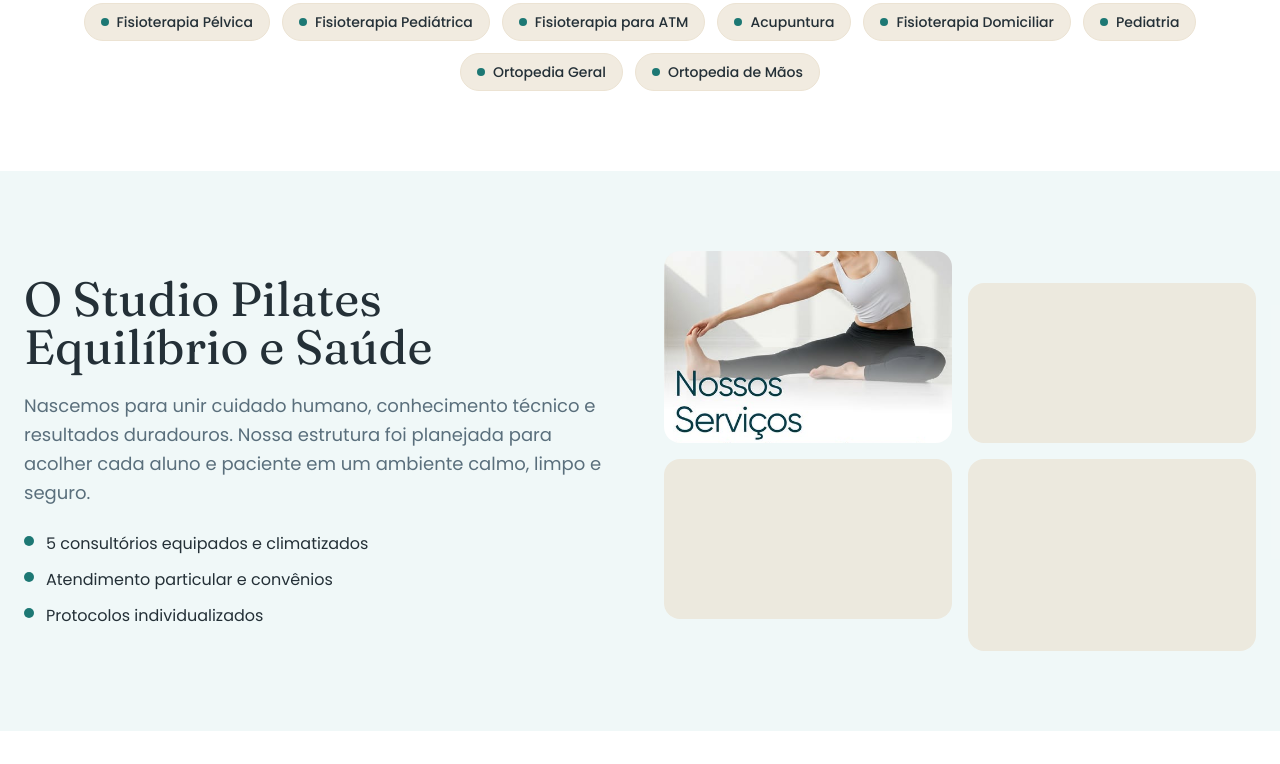
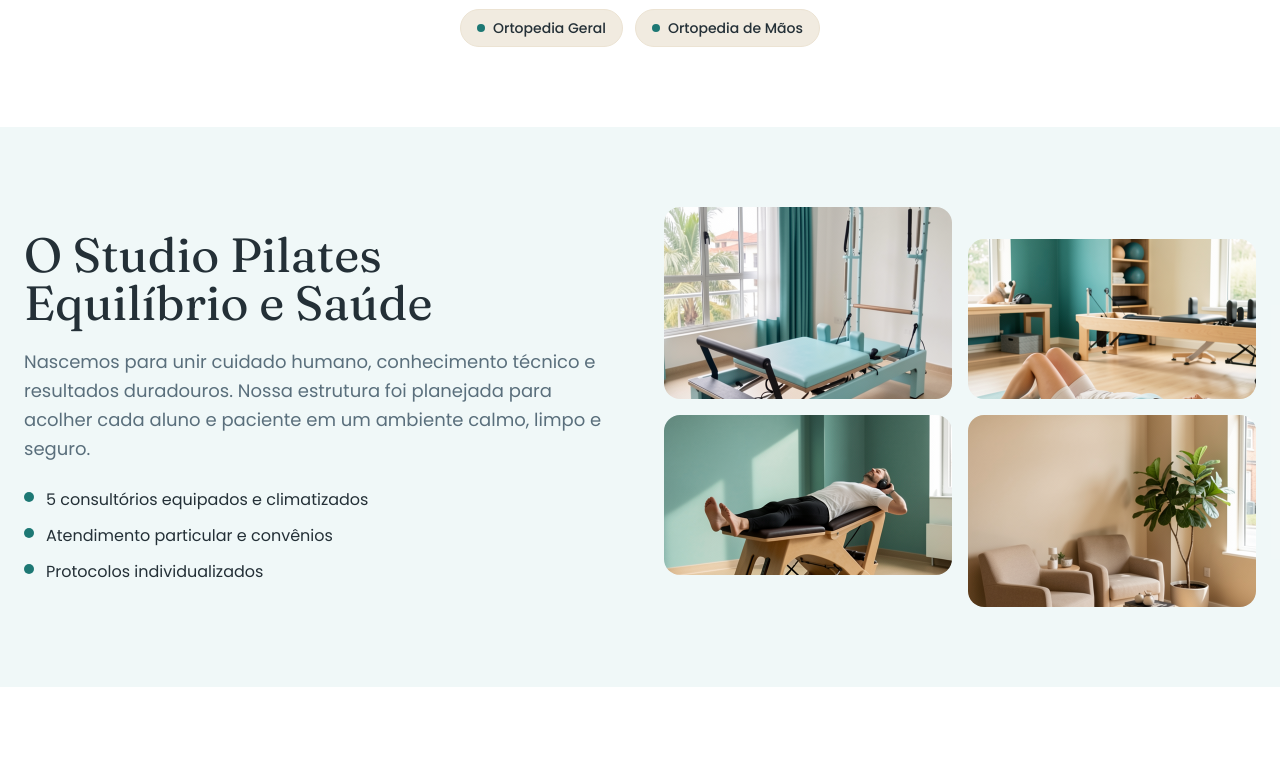
Before and after one commit to marquesemoreno/studiopilatesconquista, a website: page index.html in a window 1280 px wide. Shown: the part 1982-2746 px from the top of the page. Drawn offline with nearby package versions, Linux system fonts and the light colour scheme.

Commit message:
chore: remove 20y badge, replace about grid with real studio photos

```diff
--- a/index.html
+++ b/index.html
@@ -73,7 +73,6 @@
 <section class="relative overflow-hidden">
   <div class="absolute inset-0 hero-mesh"></div>
   <div class="relative max-w-7xl mx-auto px-6 pt-24 pb-28 md:pt-32 md:pb-36 text-center">
-    <span class="inline-block bg-brand-teal text-white text-xs font-semibold tracking-widest uppercase px-4 py-1.5 rounded-full mb-4">Em 2026 completamos 20 anos</span>
     <div class="relative mx-auto max-w-5xl rounded-3xl overflow-hidden shadow-2xl mb-8">
       <img src="/images/hero.jpg" alt="Atendimento Studio Pilates Conquista" class="w-full h-64 sm:h-80 md:h-[420px] object-cover" />
     </div>
@@ -154,12 +153,12 @@
     </div>
     <div class="grid grid-cols-2 gap-4">
       <div class="space-y-4">
-        <img src="/images/sobre-grid.jpg" alt="Espaço Studio Pilates" class="w-full h-48 object-cover rounded-2xl" />
-        <div class="bg-brand-sand-dark/70 rounded-2xl h-40"></div>
+        <img src="/images/sobre-1.png" alt="Ambiente do Studio Pilates" class="w-full h-48 object-cover rounded-2xl" />
+        <img src="/images/sobre-2.png" alt="Aula de Pilates" class="w-full h-40 object-cover rounded-2xl" />
       </div>
       <div class="space-y-4 pt-8">
-        <div class="bg-brand-sand-dark/70 rounded-2xl h-40"></div>
-        <div class="bg-brand-sand-dark/70 rounded-2xl h-48"></div>
+        <img src="/images/sobre-3.png" alt="Fisioterapia e RPG" class="w-full h-40 object-cover rounded-2xl" />
+        <img src="/images/sobre-4.png" alt="Recepção" class="w-full h-48 object-cover rounded-2xl" />
       </div>
     </div>
   </div>
```
Also changed, not shown: public/images/sobre-1.png (added), public/images/sobre-2.png (added), public/images/sobre-3.png (added), public/images/sobre-4.png (added), public/images/sobre-grid.jpg (deleted).
